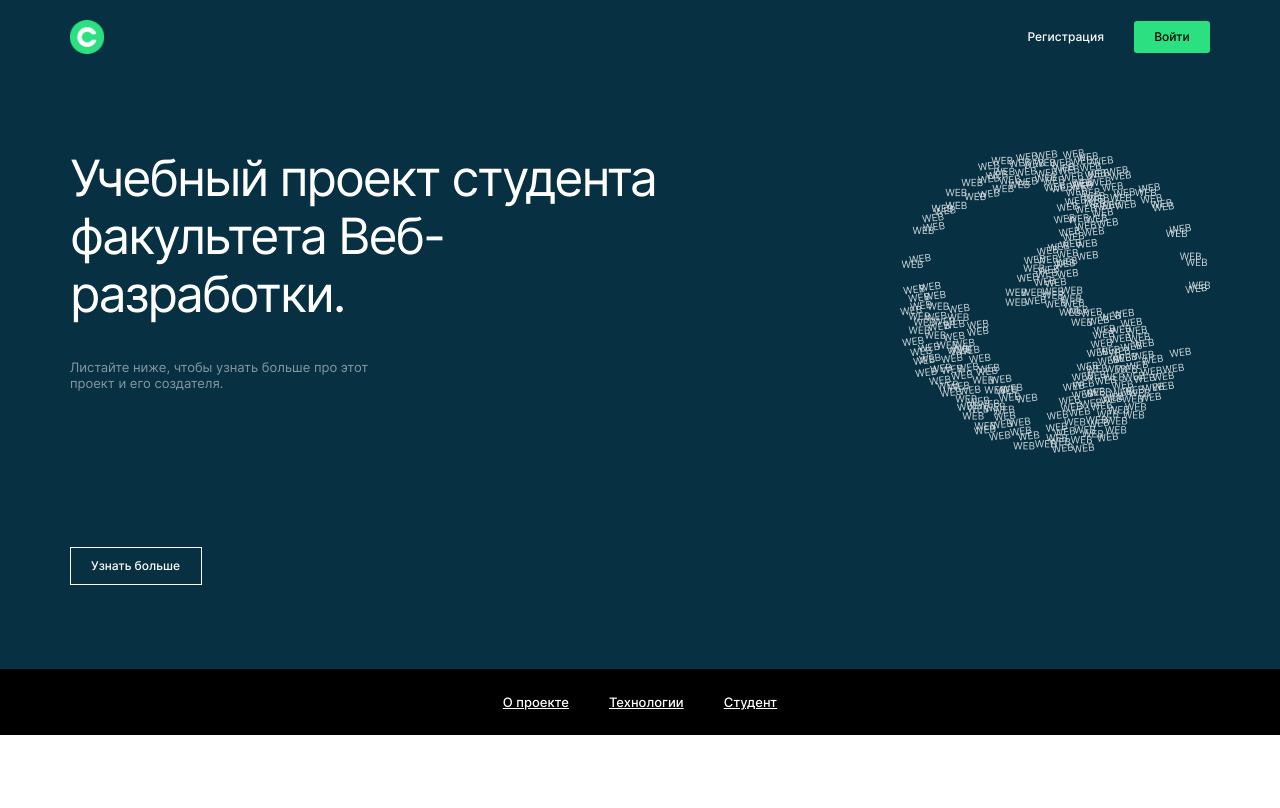
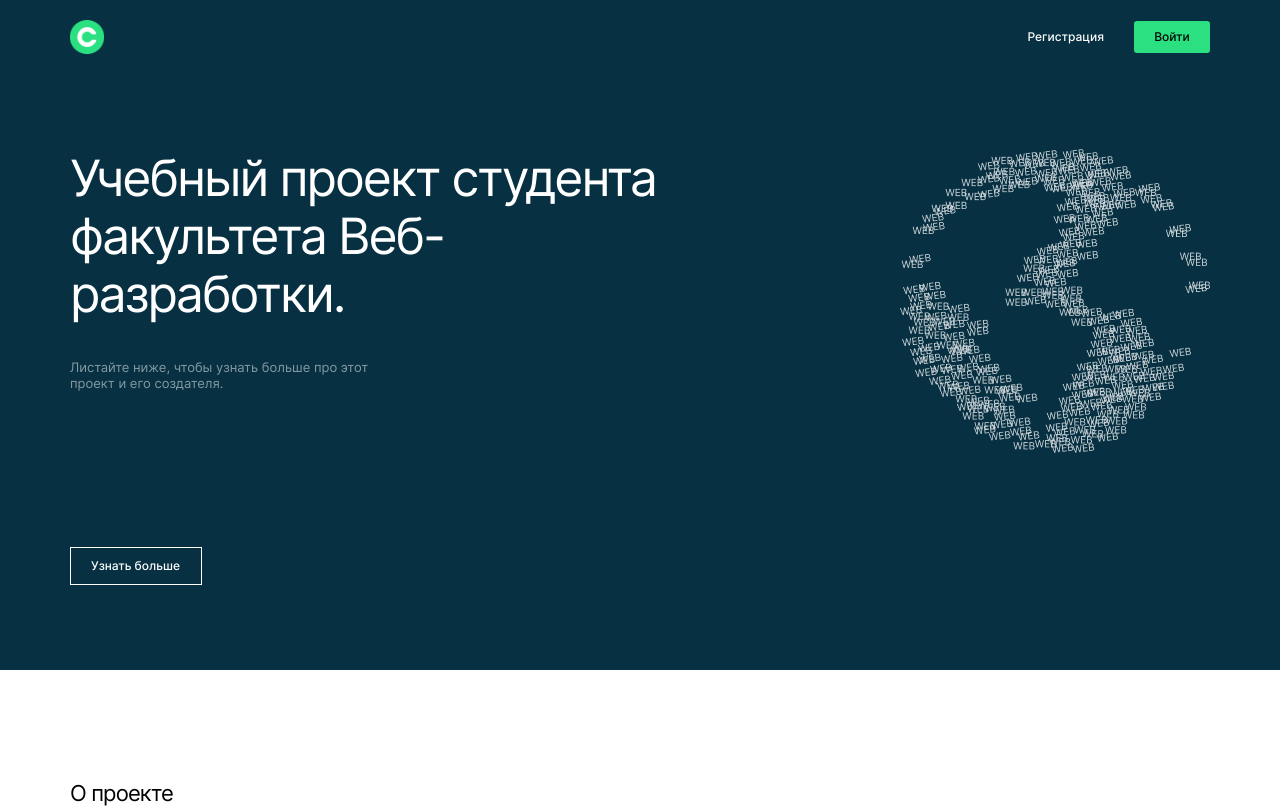
Before and after one commit to BeerBear0/movies-explorer-frontend, a React (Create React App) app: page / in a window 1280 px wide. Shown: the top 808 px of the page. Built offline with nearby package versions, Linux system fonts and the light colour scheme.

Commit message:
hotfix bugs

```diff
--- a/src/components/Main/Main.js
+++ b/src/components/Main/Main.js
@@ -1,12 +1,3 @@
-// компонент о проекте включает в себя
-//promo(— компонент с вёрсткой баннера страницы «О проекте».)
-//NavTab — компонент с навигацией по странице «О проекте».
-// AboutProject — компонент с описанием дипломного проекта.
-//     Techs — компонент с использованными технологиями.
-//     AboutMe — компонент с информацией о студенте.
-//     Portfolio — компонент со ссылками на другие проекты.
-// import {headerHref1, headerHref2} from '../utils/const';
-
 import React from 'react';
 import AboutMe from '../AboutMe/AboutMe';
 import AboutProject from '../AboutProject/AboutProject';
@@ -22,7 +13,7 @@ function Main ({isLoginIn}) {
             <Promo
                 isLoginIn={isLoginIn}
             />
-            <NavTab />
+            {/*<NavTab />*/}
             <AboutProject />
             <Techs />
             <AboutMe />
--- a/src/components/MoviesCard/MoviesCard.css
+++ b/src/components/MoviesCard/MoviesCard.css
@@ -2,6 +2,7 @@
     width: 364px;
     margin: 0 auto;
     box-shadow: 0 4px 30px rgba(0, 0, 0, 0.08);
+    border-radius: 10px;
 }
 .card__image {
     width: 100%;
--- a/src/components/MoviesCard/MoviesCard.js
+++ b/src/components/MoviesCard/MoviesCard.js
@@ -1,4 +1,4 @@
-import {useLocation} from 'react-router-dom';
+import { useLocation } from 'react-router-dom';
 
 function MoviesCard ({ movie }) {
 
```
